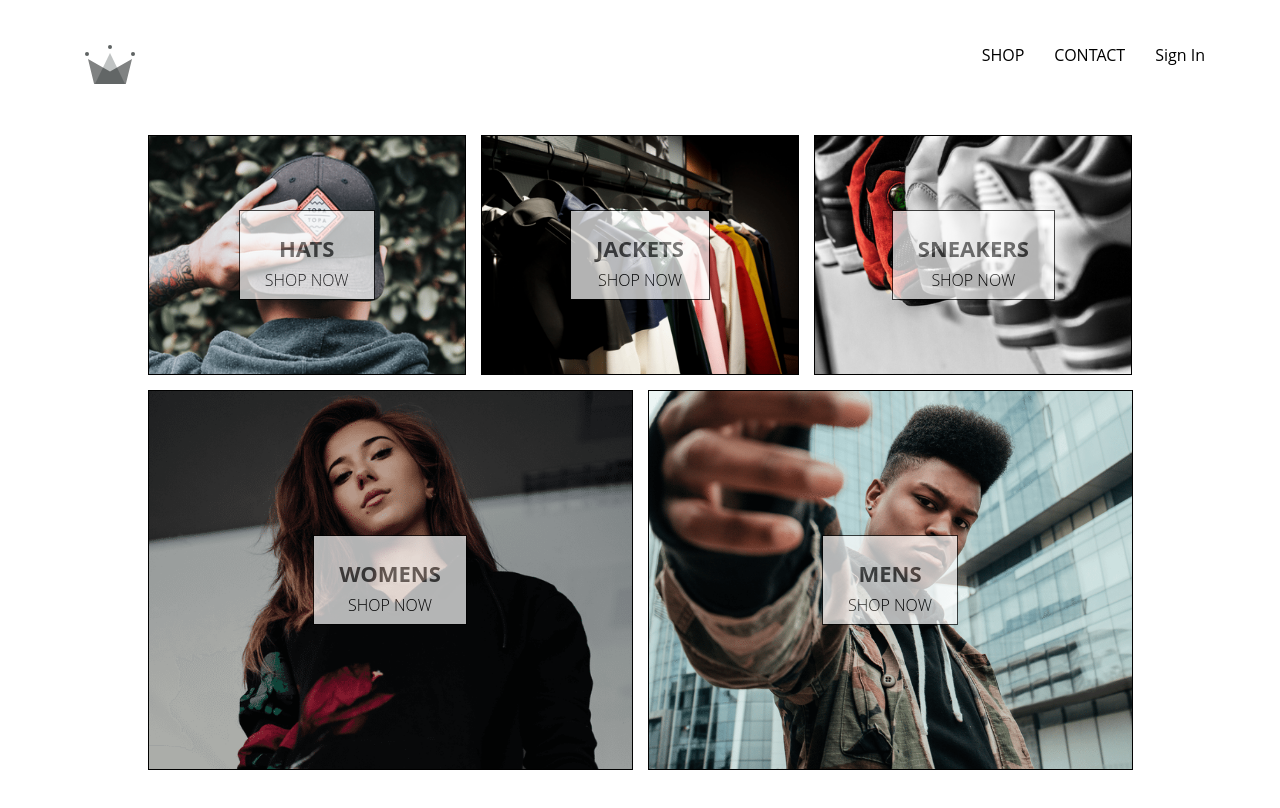
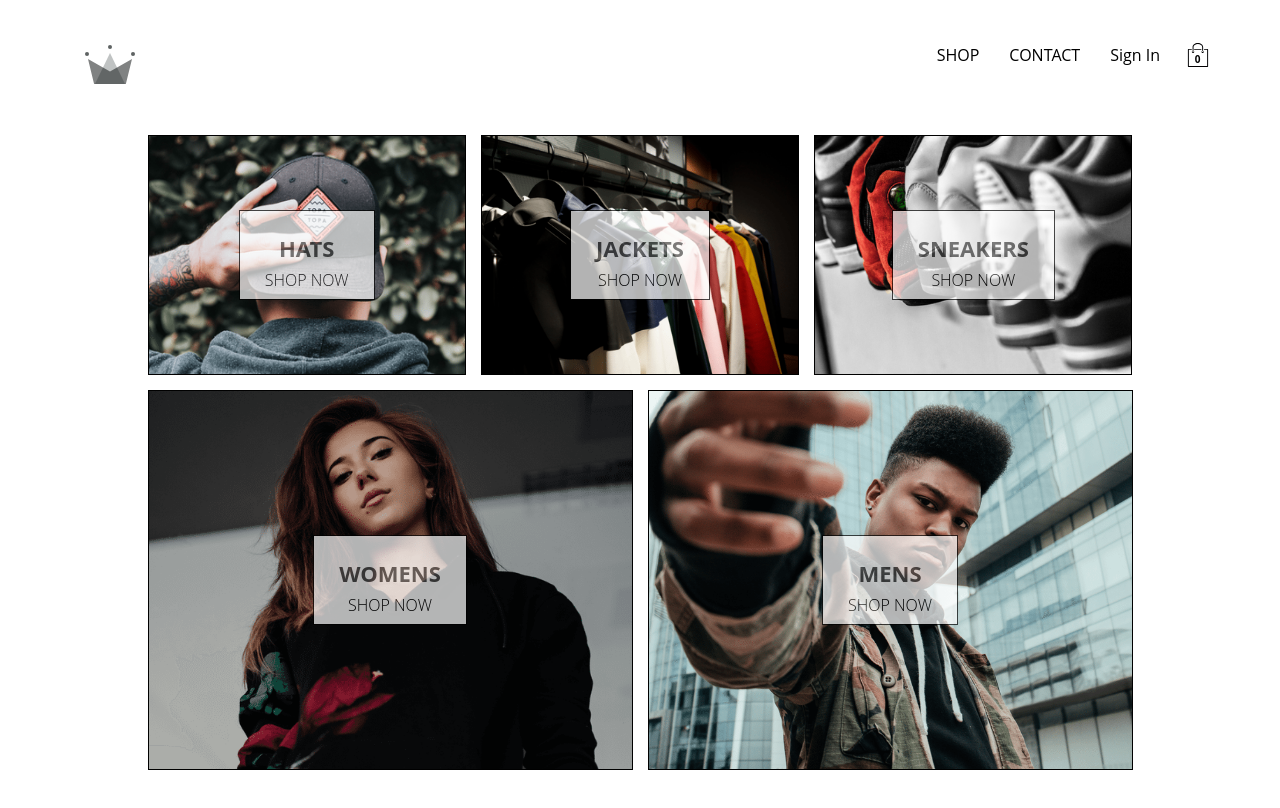
Before and after one commit to dwheale/crwn-clothing, a React (Create React App) app: page / in a window 1280 px wide. Shown: the top 808 px of the page. Built offline with nearby package versions, Linux system fonts and the light colour scheme; no server answers.

Commit message:
Added cartIcon and cart-dropdown components to application. Also implemented cartReducer

```diff
--- /dev/null
+++ b/src/components/cart-dropdown/cart-dropdown.component.jsx
@@ -0,0 +1,14 @@
+import React from 'react'
+import CustomButton from '../custom-button/custom-button.component'
+import './cart-dropdown.styles.scss'
+
+const CartDropdown = () => (
+    <div className='cart-dropdown'>
+      <div className="cart-items">
+
+      </div>
+      <CustomButton>GO TO CHECKOUT</CustomButton>
+    </div>
+)
+
+export default CartDropdown
--- /dev/null
+++ b/src/components/cart-dropdown/cart-dropdown.styles.scss
@@ -0,0 +1,24 @@
+.cart-dropdown {
+  position: absolute;
+  width: 240px;
+  height: 340px;
+  display: flex;
+  flex-direction: column;
+  padding: 20px;
+  border: 1px solid black;
+  background-color: white;
+  top: 90px;
+  right: 40px;
+  z-index: 5;
+
+  .cart-items {
+    height: 240px;
+    display: flex;
+    flex-direction: column;
+    overflow: scroll;
+  }
+
+  button {
+    margin-top: auto;
+  }
+}
--- /dev/null
+++ b/src/components/cart-icon/cart-icon.component.jsx
@@ -0,0 +1,19 @@
+import React from 'react'
+import { connect } from 'react-redux'
+
+import {toggleCartHidden} from '../../redux/cart/cart.actions'
+import './cart-icon.styles.scss'
+import {ReactComponent as ShoppingIcon } from '../../assets/shopping-bag.svg'
+
+const CartIcon = ({toggleCartHidden}) => (
+    <div className='cart-icon' onClick={toggleCartHidden}>
+      <ShoppingIcon className='shopping-icon' />
+      <span className='item-count'>0</span>
+    </div>
+)
+
+const mapDispatchToProps = dispatch => ({
+  toggleCartHidden: () => dispatch(toggleCartHidden())
+})
+
+export default connect(null, mapDispatchToProps)(CartIcon)
--- /dev/null
+++ b/src/components/cart-icon/cart-icon.styles.scss
@@ -0,0 +1,21 @@
+.cart-icon {
+  width: 45px;
+  height: 45px;
+  position: relative;
+  display: flex;
+  align-items: center;
+  justify-content: center;
+  cursor: pointer;
+
+  .shopping-icon {
+    width: 24px;
+    height: 24px;
+  }
+
+  .item-count {
+    position: absolute;
+    font-size: 10px;
+    font-weight: bold;
+    bottom: 12px;
+  }
+}
--- a/src/components/header/header.component.jsx
+++ b/src/components/header/header.component.jsx
@@ -2,14 +2,17 @@
 import {Link} from 'react-router-dom'
 import {connect} from 'react-redux'
 
-import { auth } from '../../firebase/firebase.utils'
+import {auth} from '../../firebase/firebase.utils'
+import CartIcon from '../cart-icon/cart-icon.component'
+import CartDropdown from '../cart-dropdown/cart-dropdown.component'
+
 import './header.styles.scss'
-import { ReactComponent as Logo } from '../../assets/crown.svg';
+import {ReactComponent as Logo} from '../../assets/crown.svg';
 
-const Header = ({ currentUser }) => (
+const Header = ({ currentUser, hidden }) => (
     <div className="header">
       <Link className="logo-container" to="/">
-            <Logo className="logo" />
+        <Logo className="logo"/>
       </Link>
       <div className="options">
         <Link className="option" to="/shop">SHOP</Link>
@@ -20,12 +23,17 @@
               :
               <Link className='option' to='/signin'>Sign In</Link>
         }
+        <CartIcon/>
       </div>
+      {
+        hidden ? null : <CartDropdown/>
+      }
     </div>
 )
 
-const mapStateToProps = state => ({
-  currentUser: state.user.currentUser
+const mapStateToProps = ({user: {currentUser}, cart: {hidden}}) => ({
+  currentUser,
+  hidden
 })
 
 export default connect(mapStateToProps)(Header)
--- /dev/null
+++ b/src/redux/cart/cart.actions.js
@@ -0,0 +1,5 @@
+import CartActionTypes from './cart.types'
+
+export const toggleCartHidden = () => ({
+  type: CartActionTypes.TOGGLE_CART_HIDDEN
+})
--- /dev/null
+++ b/src/redux/cart/cart.reducer.js
@@ -0,0 +1,19 @@
+import CartActionTypes from './cart.types'
+
+const INITIAL_STATE = {
+  hidden: true
+}
+
+const CartReducer = (state = INITIAL_STATE, action) => {
+  switch (action.type) {
+    case CartActionTypes.TOGGLE_CART_HIDDEN:
+      return {
+        ...state,
+        hidden: !state.hidden
+      }
+    default:
+      return state
+  }
+}
+
+export default CartReducer
--- /dev/null
+++ b/src/redux/cart/cart.types.js
@@ -0,0 +1,5 @@
+const CartActionTypes = {
+  TOGGLE_CART_HIDDEN: 'TOGGLE_CART_HIDDEN'
+}
+
+export default CartActionTypes
--- a/src/redux/root-reducer.js
+++ b/src/redux/root-reducer.js
@@ -1,7 +1,9 @@
 import { combineReducers } from 'redux'
 
 import userReducer from './user/user.reducer'
+import cartReducer from './cart/cart.reducer'
 
 export default combineReducers({
-  user: userReducer
+  user: userReducer,
+  cart: cartReducer
 })
```
Also changed, not shown: src/assets/shopping-bag.svg (added). Lines whose indentation alone changed are shown as unchanged.
